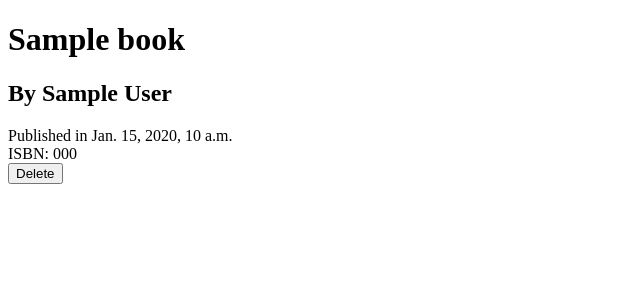
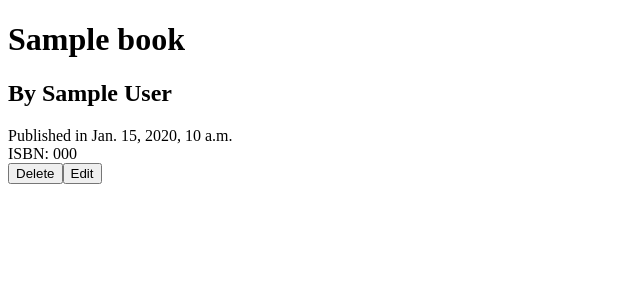
Before and after one commit to rdbishop19/django-libraryapp, a Django app: template libraryapp/templates/books/detail.html in a window 1280 px wide. Shown: the top 300 px of the page, without its empty margins (0-640 px from the left). Run offline with Django 3.2, Linux system fonts and the light colour scheme; the template is opened without the code that fills it: most values are stand-ins (such as "Sample title", 1, 10 or a date in 2020).

Commit message:
feat: edit button on book detail html

```diff
--- a/libraryapp/templates/books/detail.html
+++ b/libraryapp/templates/books/detail.html
@@ -12,10 +12,17 @@
 
     <div>Published in {{ book.year_published }}</div>
     <div>ISBN: {{ book.isbn }}</div>
-    <form action="{% url 'libraryapp:book' book.id %}" method="POST">
-        {% csrf_token %}
-        <input type="hidden" name="actual_method" value="DELETE">
-        <button>Delete</button>
-    </form>
+    <section id="book-actions" style="display:flex;">
+        <form action="{% url 'libraryapp:book' book.id %}" method="POST">
+            {% csrf_token %}
+            <input type="hidden" name="actual_method" value="DELETE">
+            <button>Delete</button>
+        </form>
+
+        <form action="{% url 'libraryapp:book_edit_form' book.id %}" method="get">
+            {% csrf_token %}
+            <button>Edit</button>
+        </form>
+    </section>
 </body>
 </html>
```
